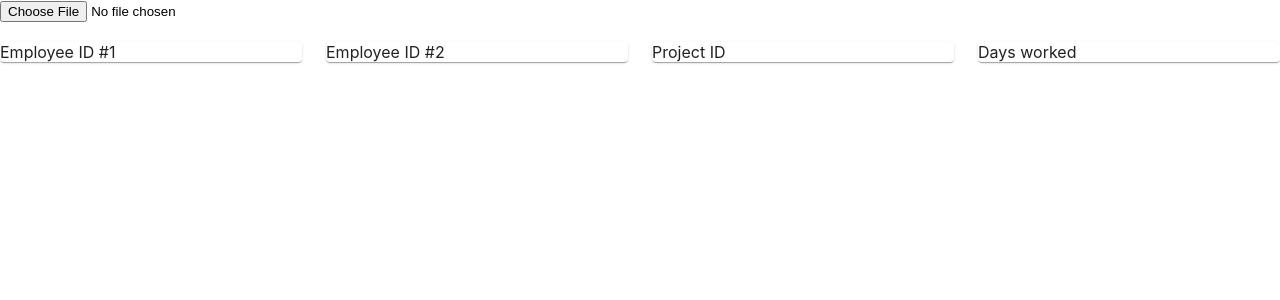
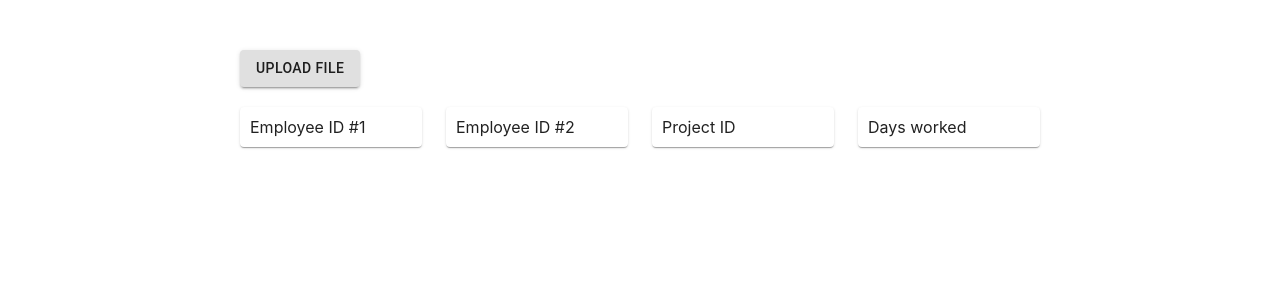
Before and after one commit to denis-597/denis-kalfov-employees, a React (Create React App) app in the folder sirma-interview-task-employees/: page / in a window 1280 px wide. Shown: the top 300 px of the page. Built offline with nearby package versions, Linux system fonts and the light colour scheme.

Commit message:
added sorting, datejs and some styles

```diff
--- a/sirma-interview-task-employees/package.json
+++ b/sirma-interview-task-employees/package.json
@@ -7,6 +7,7 @@
     "@testing-library/jest-dom": "^5.11.4",
     "@testing-library/react": "^11.1.0",
     "@testing-library/user-event": "^12.1.10",
+    "datejs": "^1.0.0-rc3",
     "react": "^17.0.2",
     "react-dom": "^17.0.2",
     "react-papaparse": "^3.17.2",
--- a/sirma-interview-task-employees/src/App.js
+++ b/sirma-interview-task-employees/src/App.js
@@ -1,7 +1,18 @@
 import React, { Component } from 'react';
+import { withStyles } from '@material-ui/styles';
 import { readString } from 'react-papaparse';
 import Paper from '@material-ui/core/Paper';
 import Grid from '@material-ui/core/Grid';
+import Button from '@material-ui/core/Button';
+require('datejs');
+
+const styles = theme => ({
+  eachRowStyle: {
+    '& .MuiPaper-root': {
+      padding: 10
+    }
+  },
+});
 
 class App extends Component {
   constructor(props) {
@@ -15,10 +26,10 @@ class App extends Component {
     datePast = datePast.replace(/\s/g, '')
     dateNow = dateNow.replace(/\s/g, '')
     if (dateNow == 'NULL') {
-      dateNow = new Date();
+      dateNow = Date.today();
     }
 
-    const diffTime = Math.abs(new Date(dateNow) - new Date(datePast));
+    const diffTime = Math.abs(Date.parse(dateNow) - Date.parse(datePast));
     const diffDays = Math.ceil(diffTime / (1000 * 60 * 60 * 24));
     return diffDays;
   }
@@ -38,78 +49,83 @@ class App extends Component {
             res[parseInt(p[1])] = {}
           }
 
-          if (!res[parseInt(p[1])][p[0]]) { // If object with key [the employee id/name] is not found - create it
-            res[parseInt(p[1])][p[0]] = this.calculcateDiffBetweenDates(p[2], p[3])
+          if (!res[parseInt(p[1])]['empl_' + p[0]]) { // If object with key [the employee id/name] is not found - create it
+            res[parseInt(p[1])]['empl_' + p[0]] = this.calculcateDiffBetweenDates(p[2], p[3])
           } else {
-            res[parseInt(p[1])][p[0]] += this.calculcateDiffBetweenDates(p[2], p[3]) // Sum the value of existing key with the new one
+            res[parseInt(p[1])]['empl_' + p[0]] += this.calculcateDiffBetweenDates(p[2], p[3]) // Sum the value of existing key with the new one
           }
         }
       })
 
+      let sorted = {}
+      Object.values(res).map((r, k) => {
+        sorted[Object.keys(res)[k]] = Object.entries(r) // Sort the object
+          .sort(([, a], [, b]) => b - a)
+          .reduce((r, [k, v]) => ({ ...r, [k]: v }), {});
+      })
 
-      // console.log(`sortable`, sortable)
-      this.setState({ data: res })
-      console.log(`res Here`, res)
+      this.setState({ data: sorted })
     };
+
     reader.readAsText(e.target.files[0])
-
-
   }
 
   render = () => {
-    console.log(`this.state.data`, this.state.data)
+    const { classes } = this.props;
+
     return (
-      <div>
-        <input type="file" onChange={(e) => this.showFile(e)} />
+      <div style={{ width: '100%', maxWidth: 800, margin: '0 auto', marginTop: 50 }}>
+
+        <input style={{ display: 'none' }} type="file" onChange={(e) => this.showFile(e)} id="button-file" />
+
+        <label htmlFor="button-file">
+          <Button variant="contained" component="span">
+            Upload file
+          </Button>
+        </label>
 
         <br />
         <br />
 
         <Grid container spacing={3}>
 
-          <Grid item xs={3}>
+          <Grid item xs={3} className={classes.eachRowStyle}>
             <Paper>Employee ID #1</Paper>
           </Grid>
-          <Grid item xs={3}>
+          <Grid item xs={3} className={classes.eachRowStyle}>
             <Paper>Employee ID #2</Paper>
           </Grid>
-          <Grid item xs={3}>
+          <Grid item xs={3} className={classes.eachRowStyle}>
             <Paper>Project ID</Paper>
           </Grid>
-          <Grid item xs={3}>
+          <Grid item xs={3} className={classes.eachRowStyle}>
             <Paper>Days worked</Paper>
           </Grid>
 
-          {Object.values(this.state.data).map((r, k) => {
-
-            return Object.values(r).slice(0, 1).map((rr, kk) => {
-              console.log(`rr`, rr)
-              return null
-              return (
-                <>
-                  <Grid item xs={3}>
-                    <Paper>{Object.keys(r)[0]}</Paper>
+          {Object.values(this.state.data).map((r, k) => (
+            Object.values(r).slice(0, 1).map((rr, kk) => {
+              return <>
+                <Grid item xs={3} className={classes.eachRowStyle}>
+                  <Paper>{Object.keys(r)[0].split('_')[1]}</Paper>
                 </Grid>
-                  <Grid item xs={3}>
-                    <Paper>{Object.keys(r)[1]}</Paper>
+                <Grid item xs={3} className={classes.eachRowStyle}>
+                  <Paper>{Object.keys(r)[1].split('_')[1]}</Paper>
                 </Grid>
-                  <Grid item xs={3}>
+                <Grid item xs={3} className={classes.eachRowStyle}>
                   <Paper>{Object.keys(this.state.data)[k]}</Paper>
                 </Grid>
-                  <Grid item xs={3}>
-                    <Paper>{rr}+{Object.values(r)[kk+1]}</Paper>
+                <Grid item xs={3} className={classes.eachRowStyle}>
+                  <Paper>{rr + Object.values(r)[kk + 1]}</Paper>
                 </Grid>
               </>
-              )
             })
-
-          })}
+          ))}
 
         </Grid>
 
-      </div>
+      </div >
     )
   }
 }
 
-export default App;
+export default (withStyles(styles)(App));
```
Also changed, not shown: 1 other file (tests, documents, lock files or other folders). Lines whose indentation alone changed are shown as unchanged.
